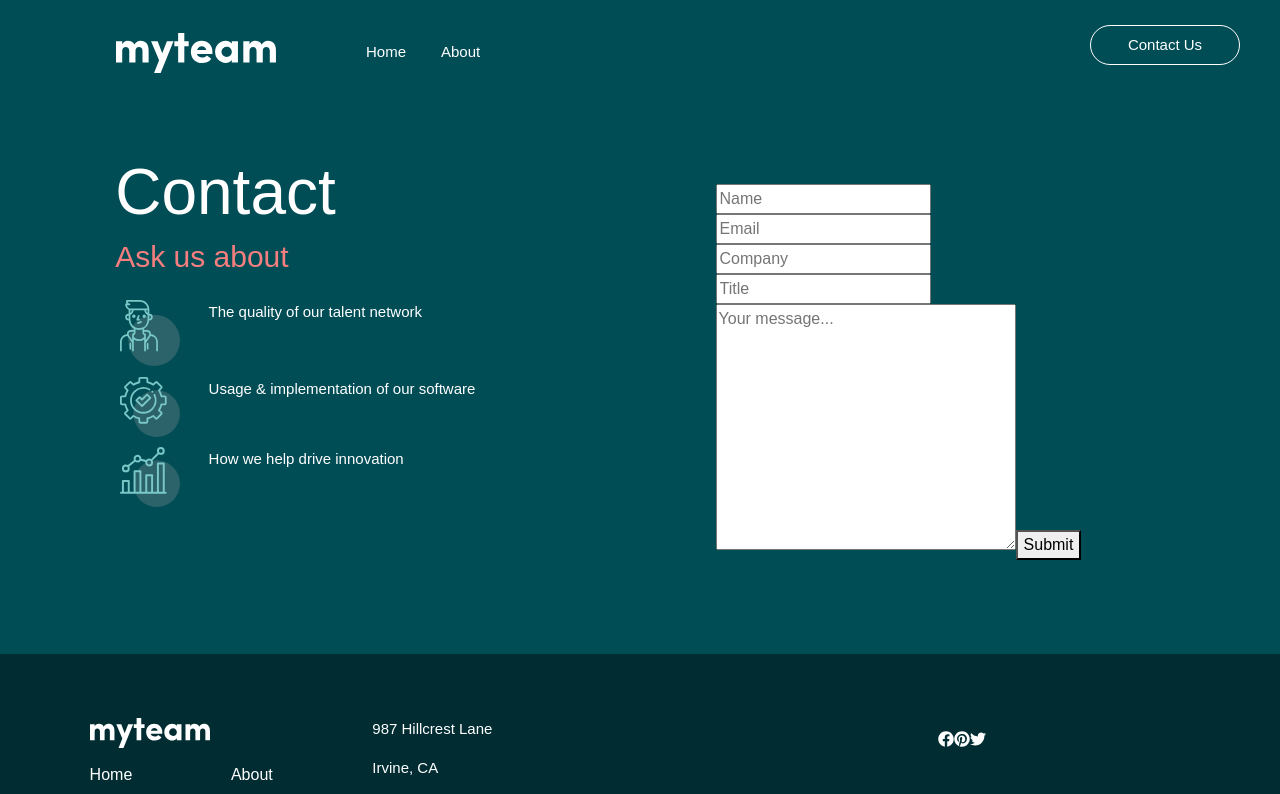
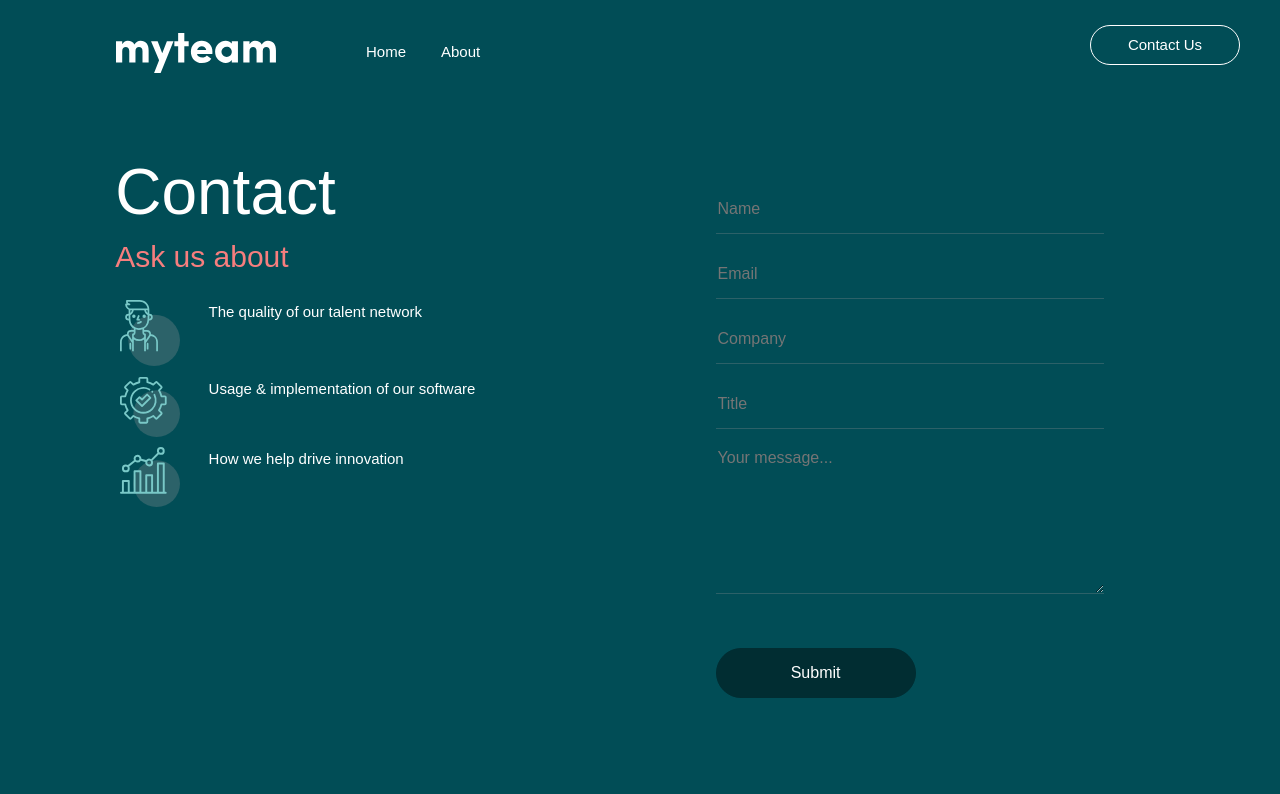
Before and after one commit to clf94-dev/myteam-vue, a Vue app: page /contact in a window 1280 px wide. Shown: the top 794 px of the page. Built offline with nearby package versions, Linux system fonts and the light colour scheme.

Commit message:
added style to form component

```diff
--- a/src/components/Form.vue
+++ b/src/components/Form.vue
@@ -17,5 +17,55 @@ export default {
 </script>
 
 <style scoped>
+input {
+    width: 100%;
+    outline: none;
+    border: none;
+    font-family: "Livvic", sans-serif;
+    color: white;
+    border-bottom: 1px solid #2c6168;
+    background-color: transparent;
+    height: 50px;
+    margin-bottom: 15px;
+}
 
+input.error::placeholder {
+    color: #f67e7e;
+}
+
+textarea {
+    width: 100%;
+    height: 150px;
+    outline: none;
+    border: none;
+    font-family: "Livvic", sans-serif;
+    color: white;
+    border-bottom: 1px solid #2c6168;
+    background-color: transparent;
+    margin-bottom: 35px;
+}
+
+textarea.error::placeholder {
+    color: #f67e7e;
+}
+
+.submit-btn {
+    margin-top: 3%;
+    margin-bottom: 10%;
+    color: white;
+    border: 1px solid #012d32;
+    background-color: #012d32;
+    border-radius: 25px;
+    height: 50px;
+    width: 200px;
+    font-family: "Livvic", sans-serif;
+}
+
+.submit-btn:hover {
+    cursor: pointer;
+    transition: all 0.2s ease;
+    background-color: white;
+    color: #014d56;
+    border: 1px solid white;
+}
 </style>
```
